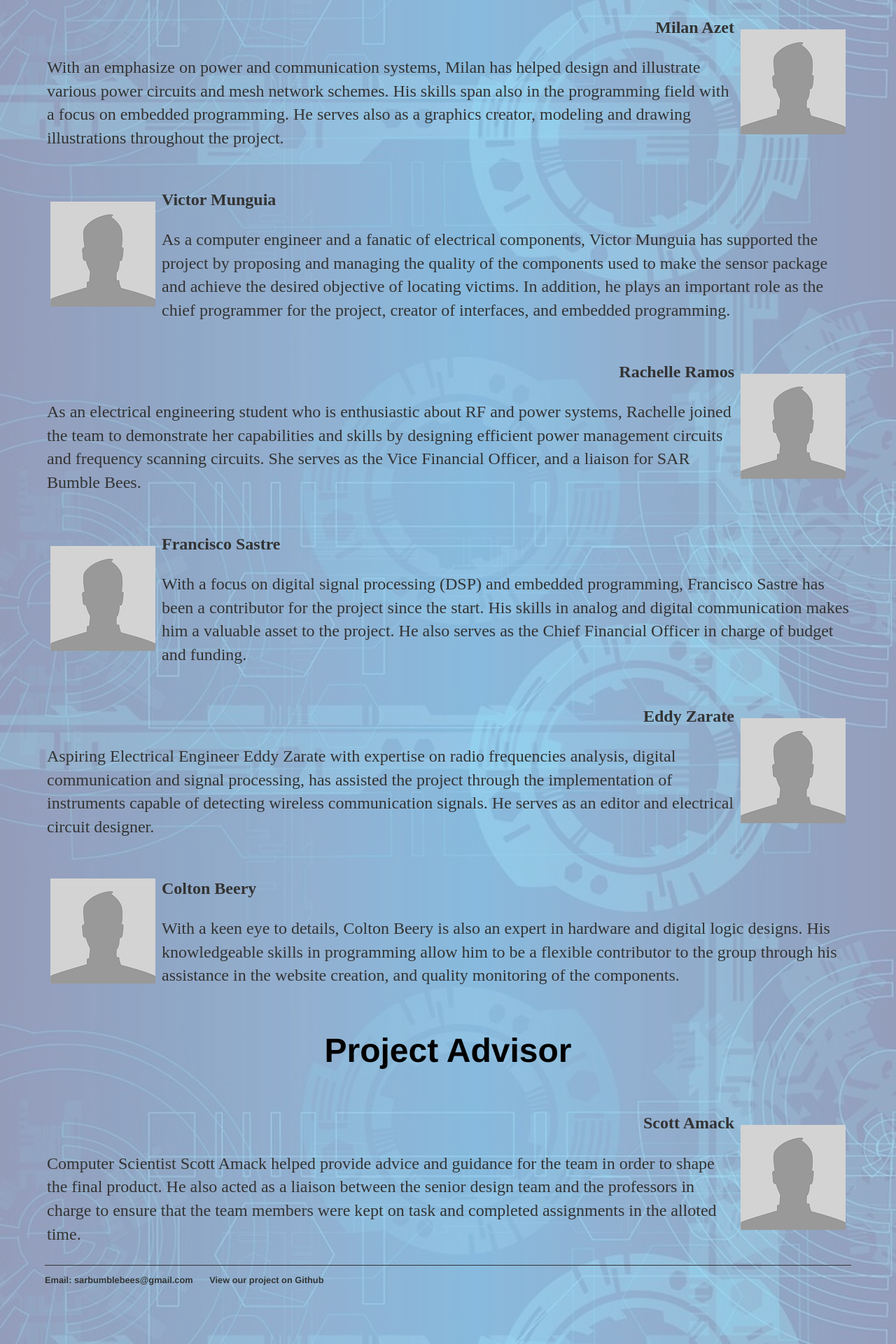
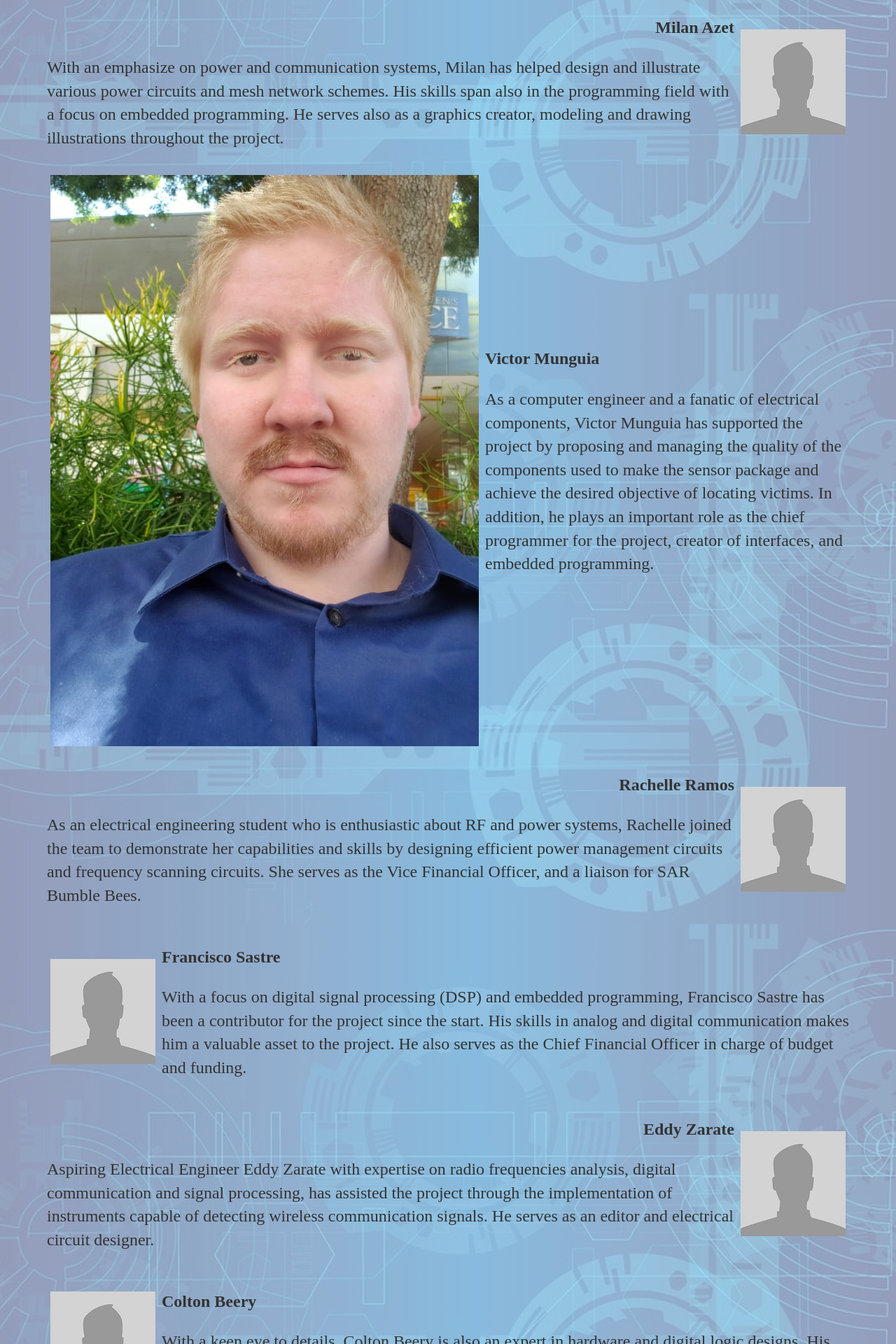
Before and after one commit to ColtonBeery/sarbumblebees, a Jekyll site: the page built from members/index.html, in a window 1280 px wide. Shown: the part 480-2400 px from the top of the page at 70% size. Built offline with Jekyll 4.4.1, drawn with Linux system fonts in a browser that asks for light colours.

Commit message:
Added my profile Image

```diff
--- a/members/index.html
+++ b/members/index.html
@@ -37,7 +37,7 @@ title: Members - SAR Bumblebees
 <table style="width:100%">
   <tr>
 		<td>
-			<img src="/images/Headshot-Placeholder.jpg" alt="Placeholder Image" style="margin:5px 5px">
+			<img src="/images/Victor Munguia Image.jpg" alt="Placeholder Image" style="margin:5px 5px">
 		</td>
     <td>
 			<p><b>Victor Munguia</b></p>
```
